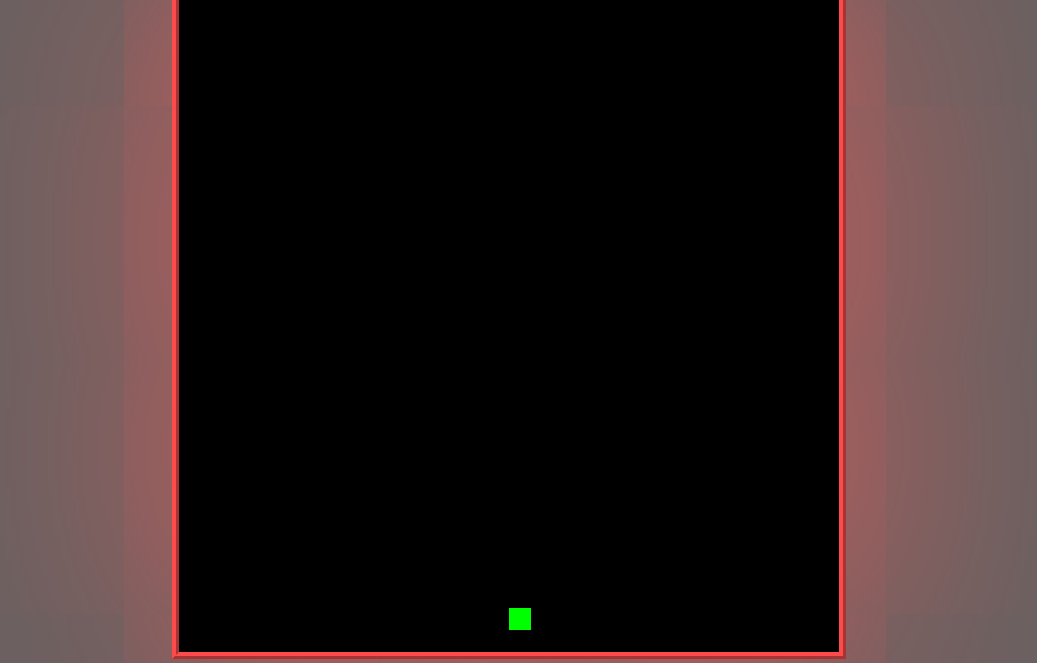
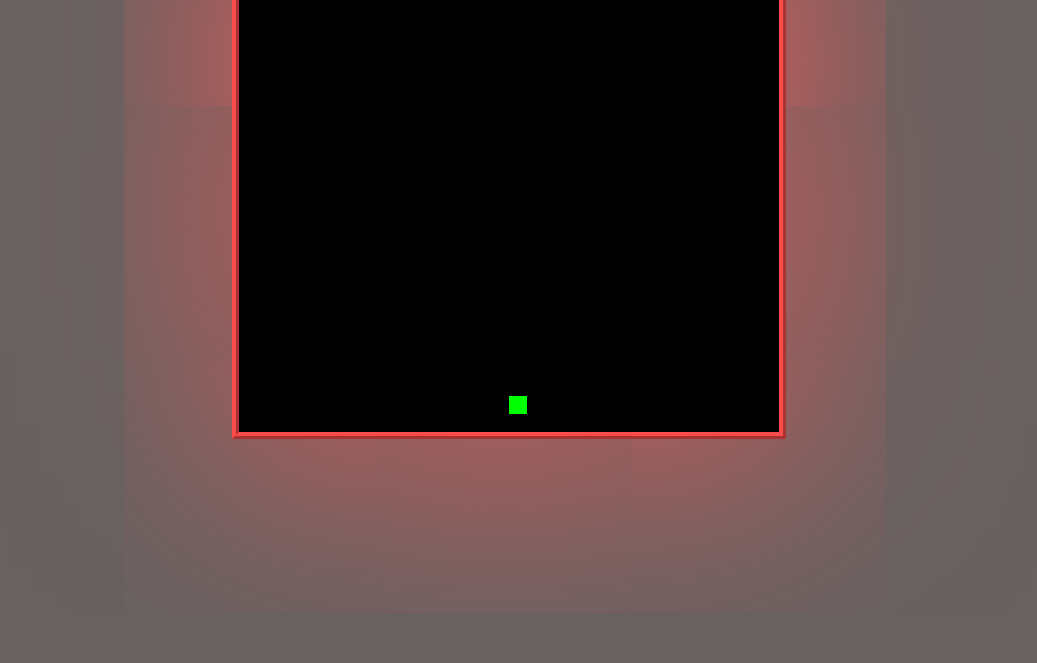
Before and after one commit to diuand/REV-1.0.0-SNAKE_NA, a plain HTML site: page index.html in a window 1280 px wide. Shown: the part 149-812 px from the top of the page, without its empty margins (131-1168 px from the left). Drawn offline with Linux system fonts and the light colour scheme.

Commit message:
Add files via upload

```diff
--- a/index.js
+++ b/index.js
@@ -3,7 +3,7 @@ window.onload = init
 // size of canvas
 var rows = 30
 var cols = 30
-var block_size = 22
+var block_size = 18
 var context
 var board
 
--- a/test.css
+++ b/test.css
@@ -4,7 +4,6 @@ body{
   margin: 0;
   text-align: center;
   font-family: fantasy;
-  margin-top: 100px;
 }
 .Score{
   position: relative;
```
